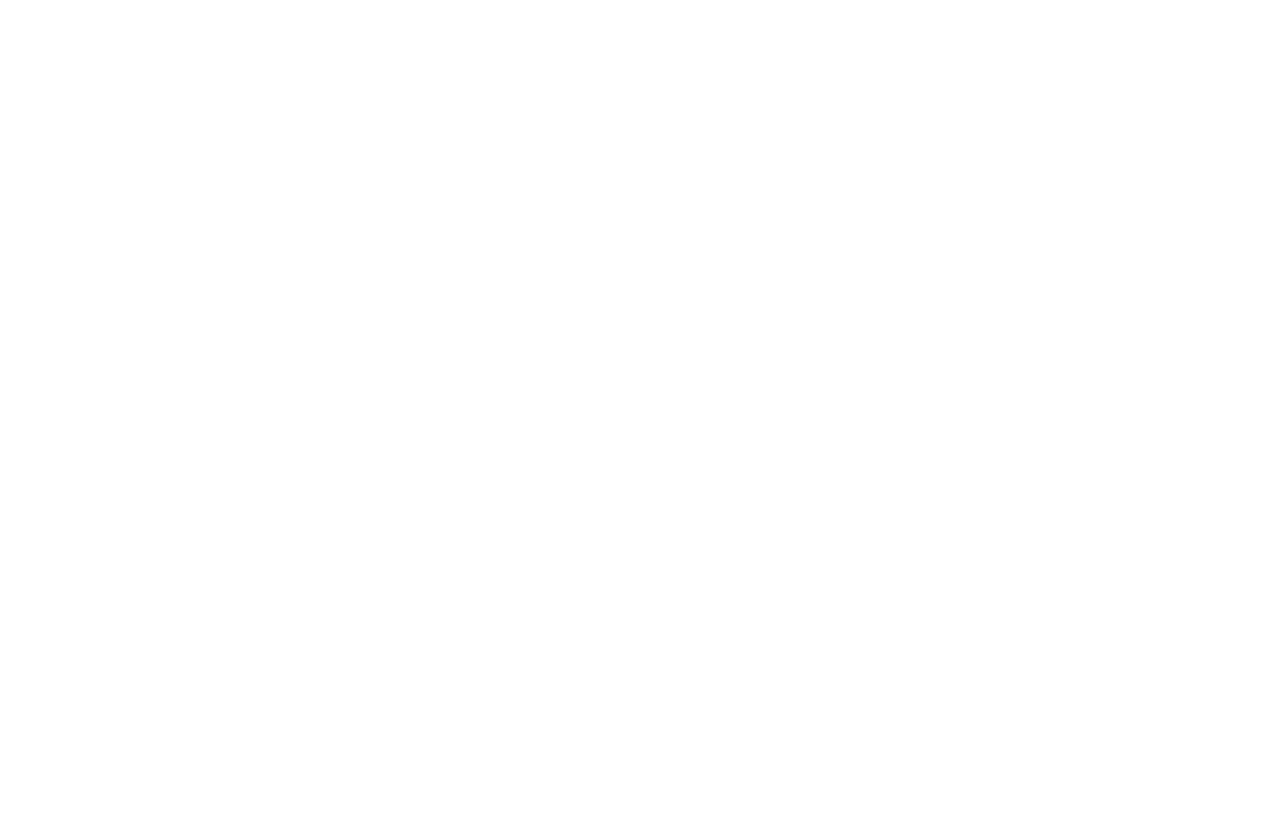
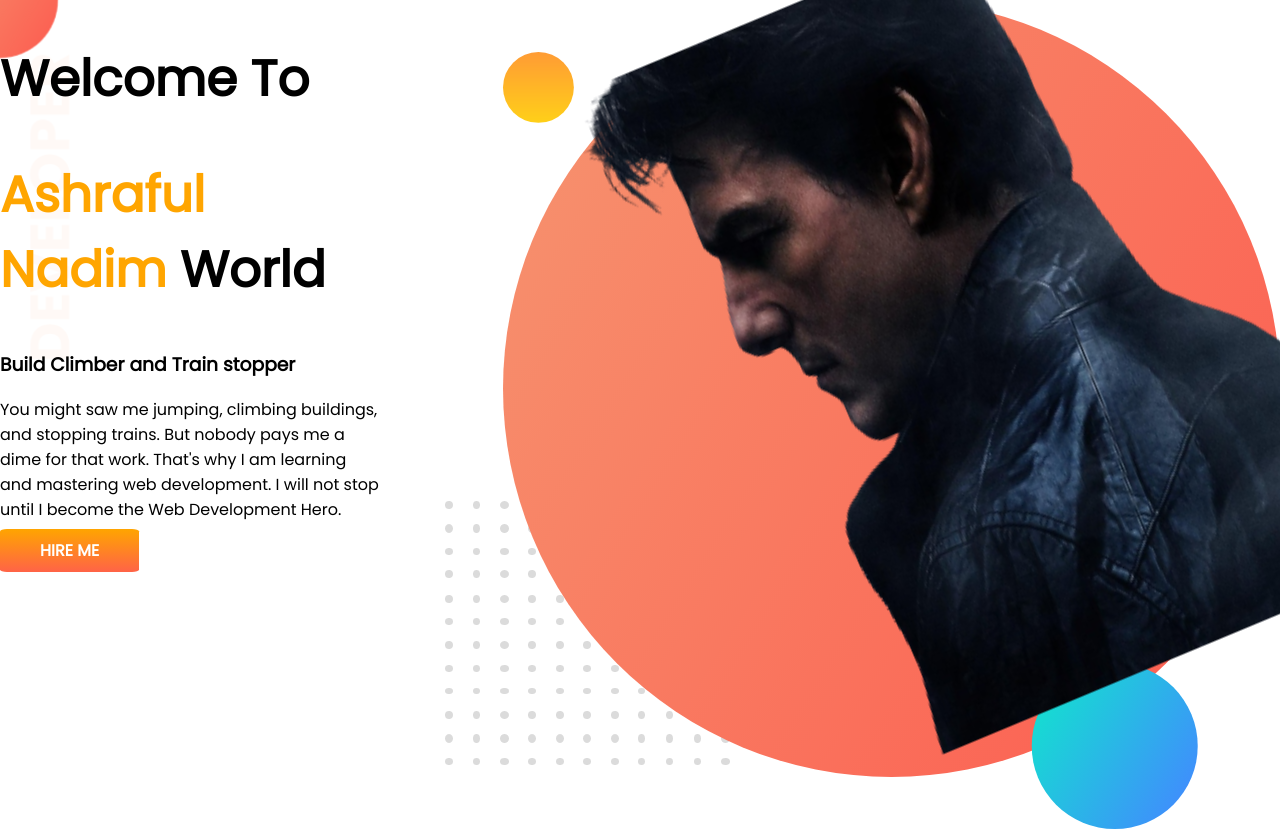
Before and after one commit to nadim45/developer-portfolio, a plain HTML site: page index.html in a window 1280 px wide. Before the commit the page ends 800 px from the top, so only its background shows below. Drawn offline with Linux system fonts and the light colour scheme.

Commit message:
top banner added

```diff
--- a/index.html
+++ b/index.html
@@ -1,13 +1,37 @@
 <!DOCTYPE html>
 <html lang="en">
+
 <head>
     <meta charset="UTF-8">
     <meta http-equiv="X-UA-Compatible" content="IE=edge">
     <meta name="viewport" content="width=device-width, initial-scale=1.0">
     <title>Nadim Portfolio</title>
+    <link rel="preconnect" href="https://fonts.googleapis.com">
+    <link rel="preconnect" href="https://fonts.gstatic.com" crossorigin>
+    <link href="https://fonts.googleapis.com/css2?family=Poppins&display=swap" rel="stylesheet">
     <link rel="stylesheet" href="style.css">
 </head>
+
 <body>
+    <section class="top-banner">
+        <div class="hlaf-width">
+            <h1>Welcome To</h1>
+            <h1><span class="orange-color">Ashraful Nadim</span> World</h1>
+            <h3>Build Climber and Train stopper</h3>
+            <p>You might saw me jumping, climbing buildings, and stopping trains. But nobody pays me a dime for that
+                work.
+                That's why I am learning and mastering web development. I will not stop until I become the Web
+                Development
+                Hero.
+            </p>
+            <a class="link-button" target="blank"
+                href="https://www.linkedin.com/authwall?trk=ripf&trkInfo=AQFD3N29p12buQAAAXp7EVeg6NbsVQRpBsA3CqPoJqg-z4gP7HlTVGz_HhFkVC-DgizmWiS0URHX0QM1f7a47haVEcEF4aENSPRi5homvBy92B8VRZzjYXaK6Zi--hi6ZJhTlxA=&originalReferer=https://programminghero1.github.io/&sessionRedirect=https%3A%2F%2Fwww.linkedin.com%2Fcompany%2Fprogramminghero%2F">HIRE
+                ME</a>
+        </div>
+        <div class="half-width">
+            <img src="images/tom.png" alt="">
+        </div>
+    </section>
+</body>
 
-</body>
 </html>
--- a/style.css
+++ b/style.css
@@ -0,0 +1,32 @@
+body{
+    font-family: 'Poppins', sans-serif;
+    margin: 0%;
+}
+h1{
+    font-size: 50px;
+}
+.orange-color{
+    color: orange;
+}
+section{
+    display: flex;
+}
+.half-width{
+    width:50%;
+    padding-left:5%;
+}
+.half-width{
+    width: 120%;
+}
+.link-button{
+    text-decoration:none ;
+    background-image: linear-gradient(orange,tomato);
+    padding: 10px 40px;
+    border-radius: 5%;
+    color: white;
+    font-weight: 700;
+}
+.top-banner{
+    background-image: url(images/top-banner.png);
+    background-repeat:no-repeat ;
+}
```
Also changed, not shown: images/dream-bg.png (added), images/exp-bg.png (added), images/jhankar.png (added), images/jhankar2.png (added), images/my-bg.png (added), images/my-bg2.png (added), images/tom.png (added), images/top-banner.png (added), 7 other files.
